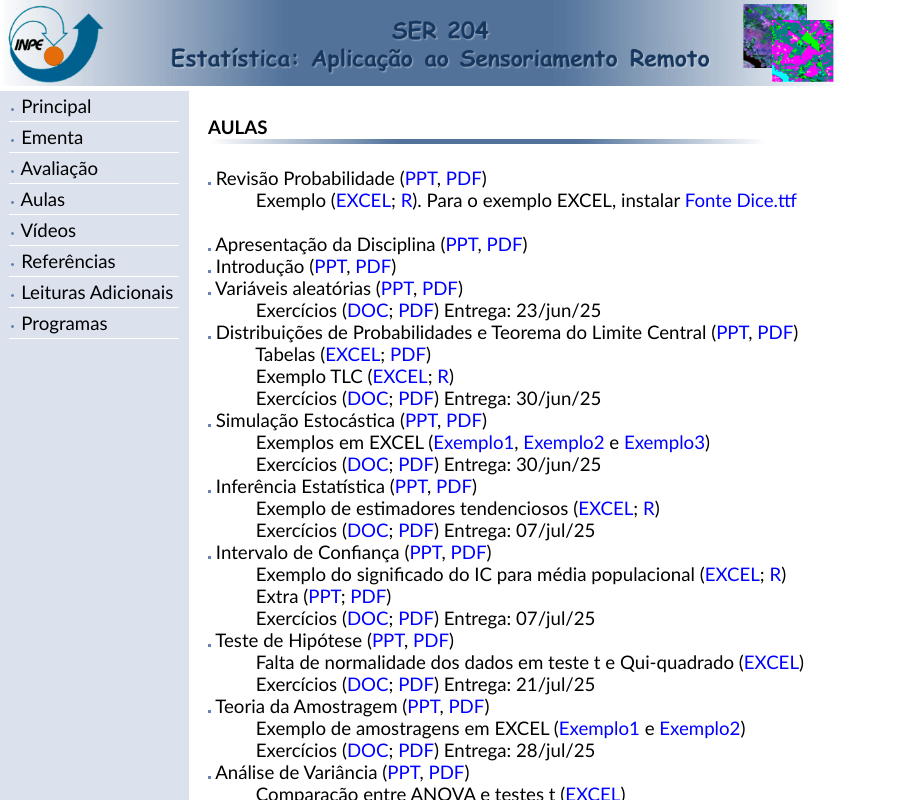
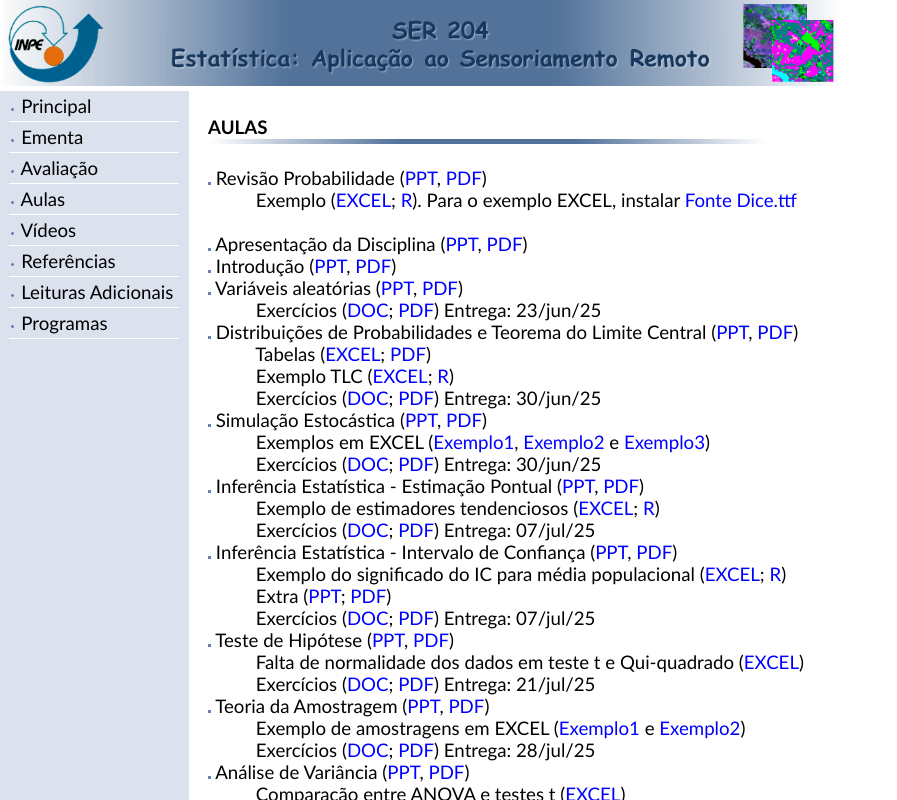
Before and after one commit to CDRenno/Estatistica, a plain HTML site: page aulas.html in a window 1280 px wide. Shown: the top 800 px of the page, without its empty margins (0-897 px from the left). Drawn offline with Linux system fonts and the light colour scheme.

Commit message:
Add files via upload

```diff
--- a/aulas.html
+++ b/aulas.html
@@ -59,10 +59,10 @@ td {font-size: 14pt; font-family: Calibri; text-align: justify}
 <img src="etc/sqr.png" alt="" border="0"> Simulação Estocástica (<a href="./ppt/04SimulEstoc.pptx" style="text-decoration: none;"><font color="#0000FF">PPT</font></a>, <a href="./ppt/04SimulEstoc.pdf" style="text-decoration: none;"><font color="#0000FF">PDF</font></a>)<br>
 &nbsp;&nbsp;&nbsp;&nbsp;&nbsp;&nbsp;&nbsp;&nbsp;&nbsp; Exemplos em EXCEL (<a href="./xls/Simulacao_exemplo1.xlsx" style="text-decoration: none;"><font color="#0000FF">Exemplo1</font></a>, <a href="./xls/Simulacao_exemplo2.xlsx" style="text-decoration: none;"><font color="#0000FF">Exemplo2</font></a> e <a href="./xls/Simulacao_exemplo3.xlsx" style="text-decoration: none;"><font color="#0000FF">Exemplo3</font></a>)<br>
 &nbsp;&nbsp;&nbsp;&nbsp;&nbsp;&nbsp;&nbsp;&nbsp;&nbsp; Exercícios (<a href="./exerc/lista03.docx" style="text-decoration: none;"><font color="#0000FF">DOC</font></a>; <a href="./exerc/lista03.pdf" style="text-decoration: none;"><font color="#0000FF">PDF</font></a>) Entrega: 30/jun/25<br>
-<img src="etc/sqr.png" alt="" border="0"> Inferência Estatística (<a href="./ppt/05InfEstat_EstimPontual.pptx" style="text-decoration: none;"><font color="#0000FF">PPT</font></a>, <a href="./ppt/05InfEstat_EstimPontual.pdf" style="text-decoration: none;"><font color="#0000FF">PDF</font></a>)<br>
+<img src="etc/sqr.png" alt="" border="0"> Inferência Estatística - Estimação Pontual (<a href="./ppt/05InfEstat_EstimPontual.pptx" style="text-decoration: none;"><font color="#0000FF">PPT</font></a>, <a href="./ppt/05InfEstat_EstimPontual.pdf" style="text-decoration: none;"><font color="#0000FF">PDF</font></a>)<br>
 &nbsp;&nbsp;&nbsp;&nbsp;&nbsp;&nbsp;&nbsp;&nbsp;&nbsp; Exemplo de estimadores tendenciosos (<a href="./xls/Estimadores.xlsx" style="text-decoration: none;"><font color="#0000FF">EXCEL</font></a>; <a href="./r/Estimadores.r" style="text-decoration: none;"><font color="#0000FF">R</font></a>)<br>
 &nbsp;&nbsp;&nbsp;&nbsp;&nbsp;&nbsp;&nbsp;&nbsp;&nbsp; Exercícios (<a href="./exerc/lista04.docx" style="text-decoration: none;"><font color="#0000FF">DOC</font></a>; <a href="./exerc/lista04.pdf" style="text-decoration: none;"><font color="#0000FF">PDF</font></a>) Entrega: 07/jul/25<br>
-<img src="etc/sqr.png" alt="" border="0"> Intervalo de Confiança (<a href="./ppt/06InfEstat_IntConf.pptx" style="text-decoration: none;"><font color="#0000FF">PPT</font></a>, <a href="./ppt/06InfEstat_IntConf.pdf" style="text-decoration: none;"><font color="#0000FF">PDF</font></a>)<br>
+<img src="etc/sqr.png" alt="" border="0"> Inferência Estatística - Intervalo de Confiança (<a href="./ppt/06InfEstat_IntConf.pptx" style="text-decoration: none;"><font color="#0000FF">PPT</font></a>, <a href="./ppt/06InfEstat_IntConf.pdf" style="text-decoration: none;"><font color="#0000FF">PDF</font></a>)<br>
 &nbsp;&nbsp;&nbsp;&nbsp;&nbsp;&nbsp;&nbsp;&nbsp;&nbsp; Exemplo do significado do IC para média populacional (<a href="./xls/IC.xlsx" style="text-decoration: none;"><font color="#0000FF">EXCEL</font></a>; <a href="./r/IC.r" style="text-decoration: none;"><font color="#0000FF">R</font></a>)<br>
 &nbsp;&nbsp;&nbsp;&nbsp;&nbsp;&nbsp;&nbsp;&nbsp;&nbsp; Extra (<a href="./ppt/06IntConf_Extra.pptx" style="text-decoration: none;"><font color="#0000FF">PPT</font></a>; <a href="./ppt/06InfEstat_IntConf_Extra.pdf" style="text-decoration: none;"><font color="#0000FF">PDF</font></a>)<br>
 &nbsp;&nbsp;&nbsp;&nbsp;&nbsp;&nbsp;&nbsp;&nbsp;&nbsp; Exercícios (<a href="./exerc/lista05.docx" style="text-decoration: none;"><font color="#0000FF">DOC</font></a>; <a href="./exerc/lista05.pdf" style="text-decoration: none;"><font color="#0000FF">PDF</font></a>) Entrega: 07/jul/25<br>
```
